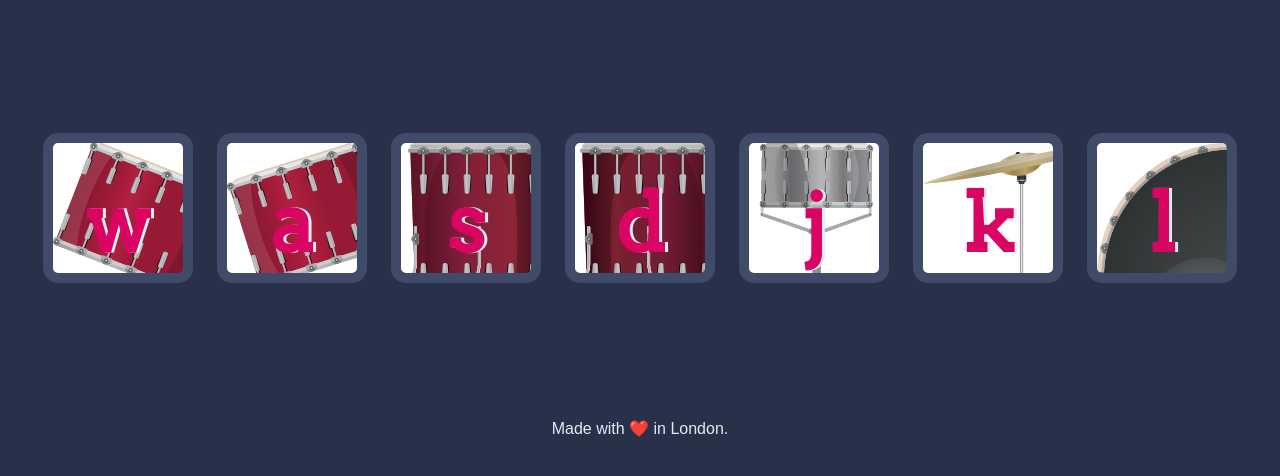
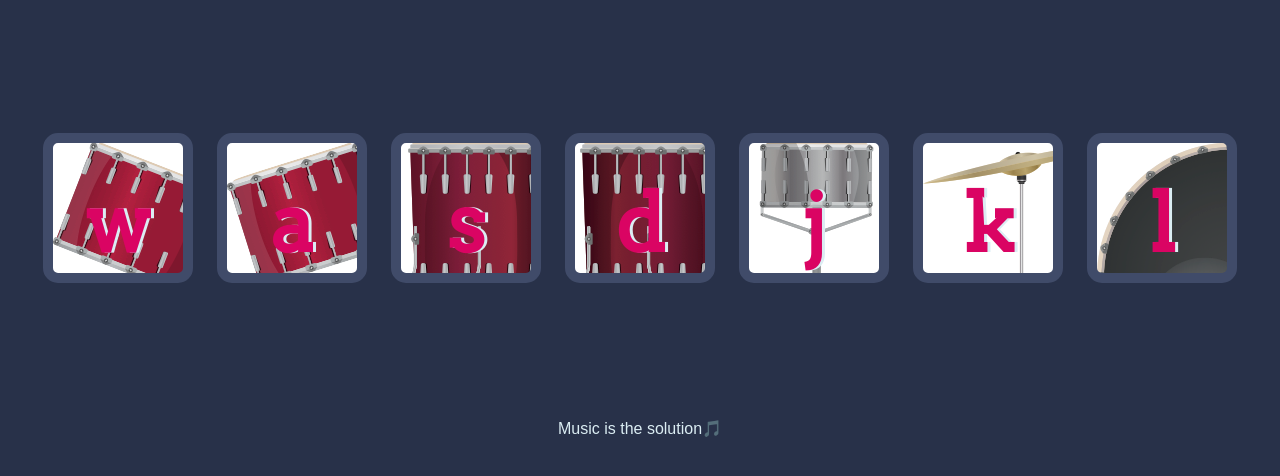
Before and after one commit to Sidheartt/DrumKit-JavaScript, a plain HTML site: page index.html in a window 1280 px wide. Shown: the part 156-632 px from the top of the page. Drawn offline with Linux system fonts and the light colour scheme.

Commit message:
changed the footer

```diff
--- a/index.html
+++ b/index.html
@@ -24,7 +24,7 @@
  <script src="index.js"></script>
 
   <footer>
-    Made with ❤️ in London.
+    Music is the solution🎵
   </footer>
 </body>
 
```
